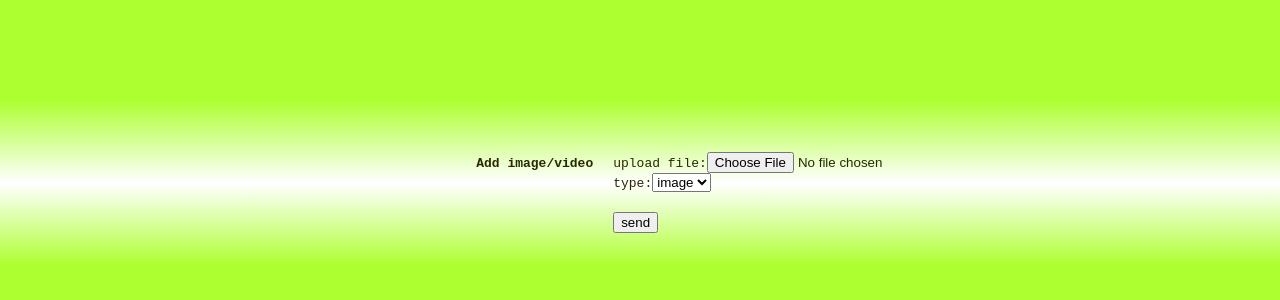
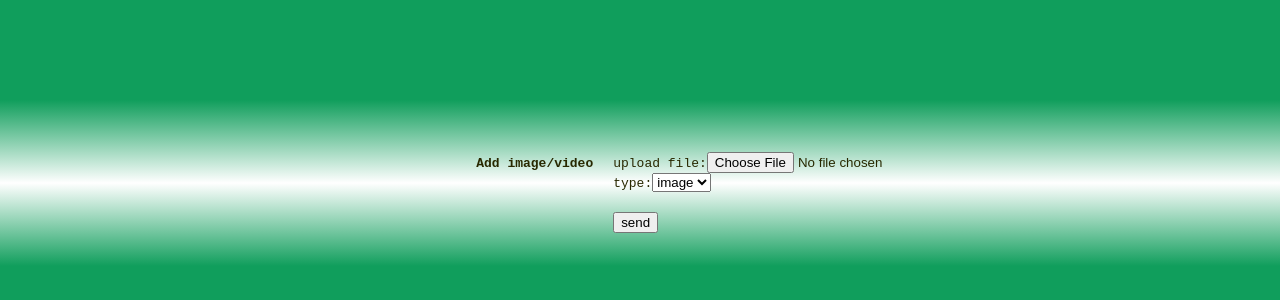
Before and after one commit to lievn/radical-display, a React (Vite) app: page /admin in a window 1280 px wide. Shown: the part 220-520 px from the top of the page. Built offline with nearby package versions, Linux system fonts and the light colour scheme.

Commit message:
Add filters + new less bright colors

```diff
--- a/src/Admin.css
+++ b/src/Admin.css
@@ -1,14 +1,14 @@
 body {
-  background: greenyellow;
+  background: rgb(16, 158, 92);
   margin: 0;
   padding: 0;
 }
 .container {
   background: white;
   background-image: linear-gradient(
-    greenyellow,
+    rgb(16, 158, 92),
     rgba(255, 255, 255, 0),
-    greenyellow
+    rgb(16, 158, 92)
   );
   display: flex;
   align-items: baseline;
--- a/src/Player.css
+++ b/src/Player.css
@@ -11,6 +11,7 @@
   top: 0px;
   left: 0px;
   z-index: 10;
+  filter: sepia(0.8) hue-rotate(100deg);
 }
 .imgContainer > img {
   width: 100%;
@@ -19,6 +20,7 @@
   top: 0px;
   left: 0px;
   z-index: 110;
+  filter: sepia(0.8) hue-rotate(100deg);
 }
 footer {
   position: absolute;
```
